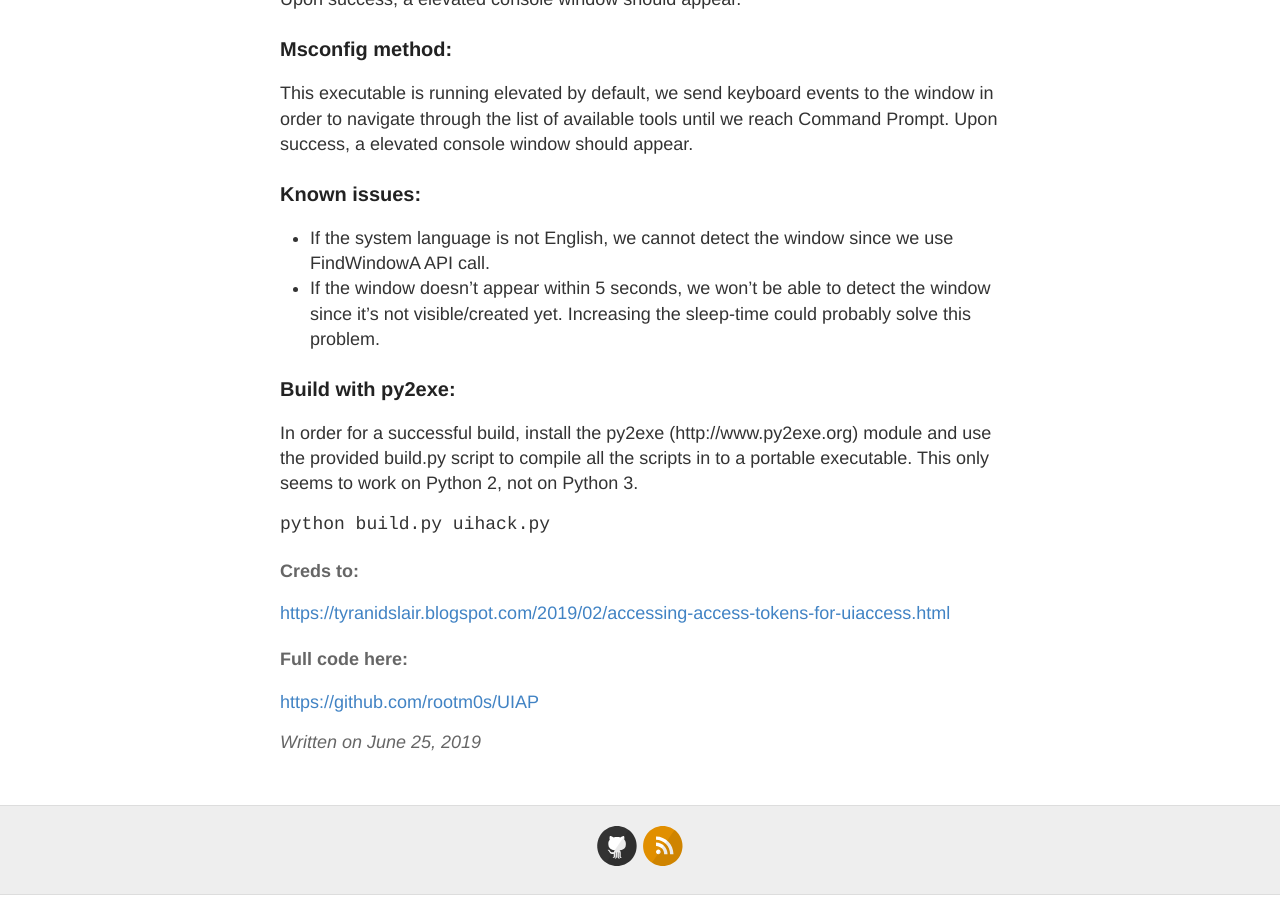
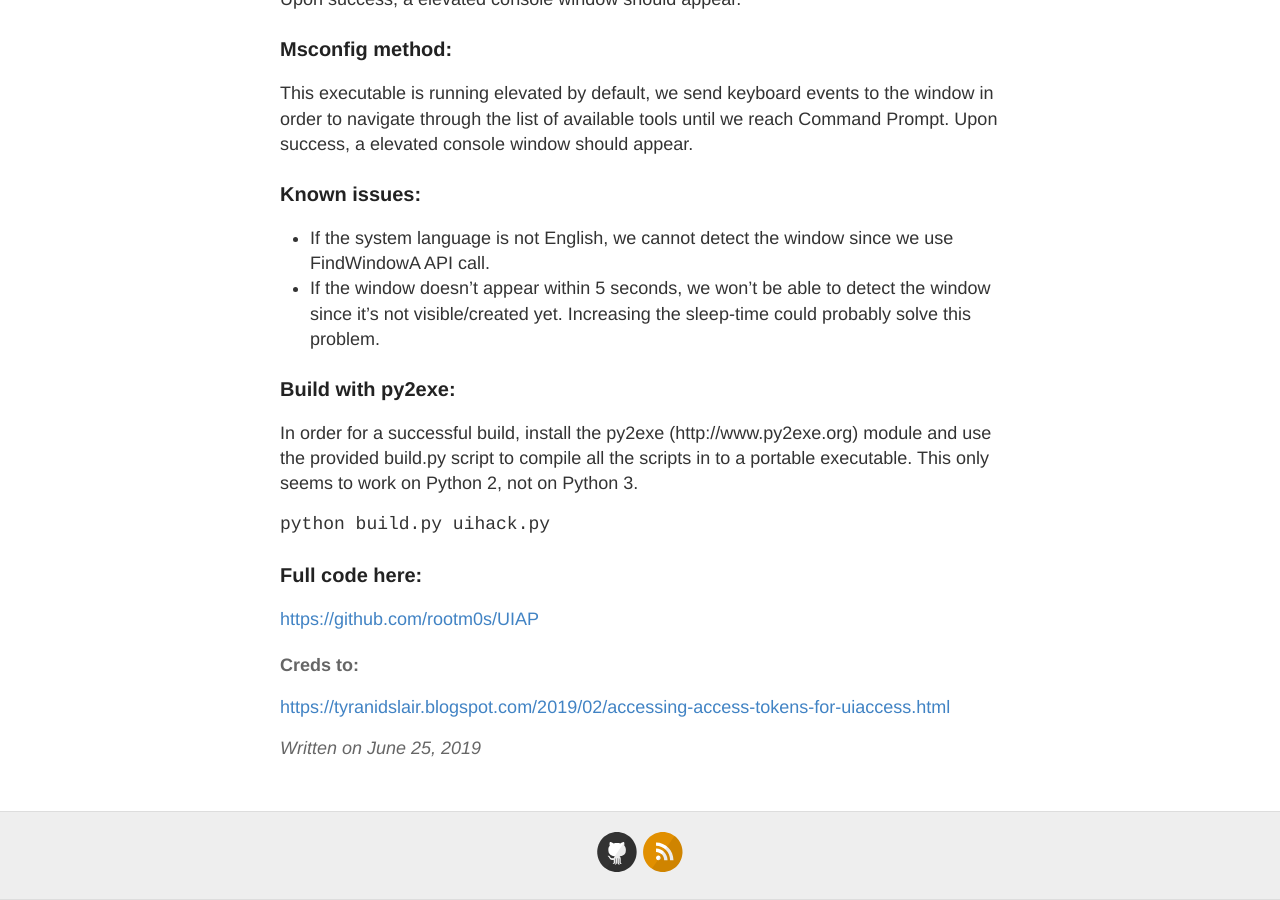
Before and after one commit to rootm0s/rootm0s.github.io, a Jekyll site: the page built from _posts/2019-6-25-uiaccess-uac-bypass.md, in a window 1280 px wide and 900 px high, scrolled down 851 px. Built offline with Jekyll 4.4.1, drawn with Linux system fonts in a browser that asks for light colours.

Commit message:
link to code moved up

```diff
--- a/_posts/2019-6-25-uiaccess-uac-bypass.md
+++ b/_posts/2019-6-25-uiaccess-uac-bypass.md
@@ -32,9 +32,8 @@ In order for a successful build, install the py2exe (http://www.py2exe.org) modu
 
 `python build.py uihack.py`
 
+### Full code here:
+[https://github.com/rootm0s/UIAP](https://github.com/rootm0s/UIAP)
+
 #### Creds to:
 [https://tyranidslair.blogspot.com/2019/02/accessing-access-tokens-for-uiaccess.html](https://tyranidslair.blogspot.com/2019/02/accessing-access-tokens-for-uiaccess.html)
-
-
-#### Full code here:
-[https://github.com/rootm0s/UIAP](https://github.com/rootm0s/UIAP)
```
